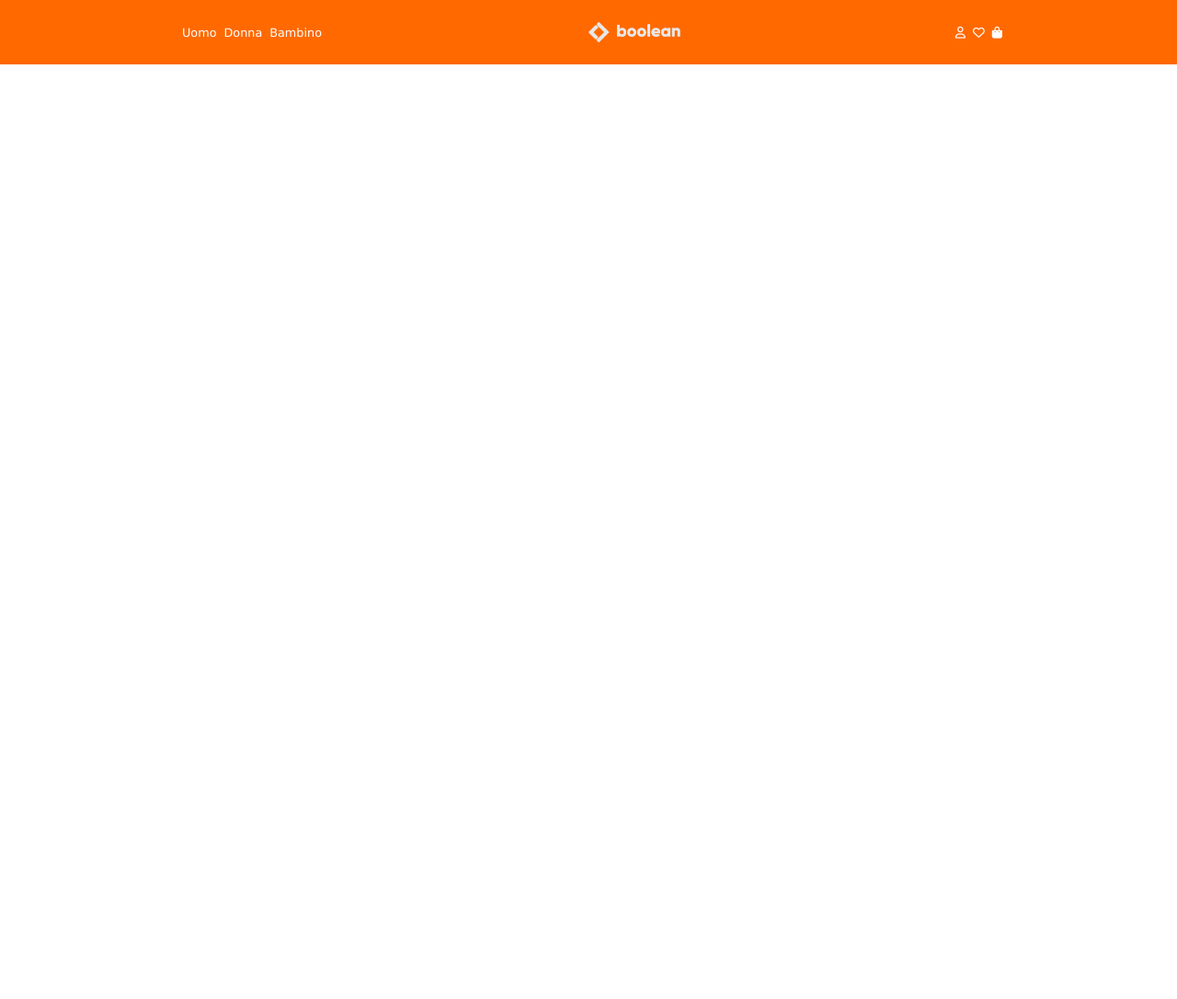
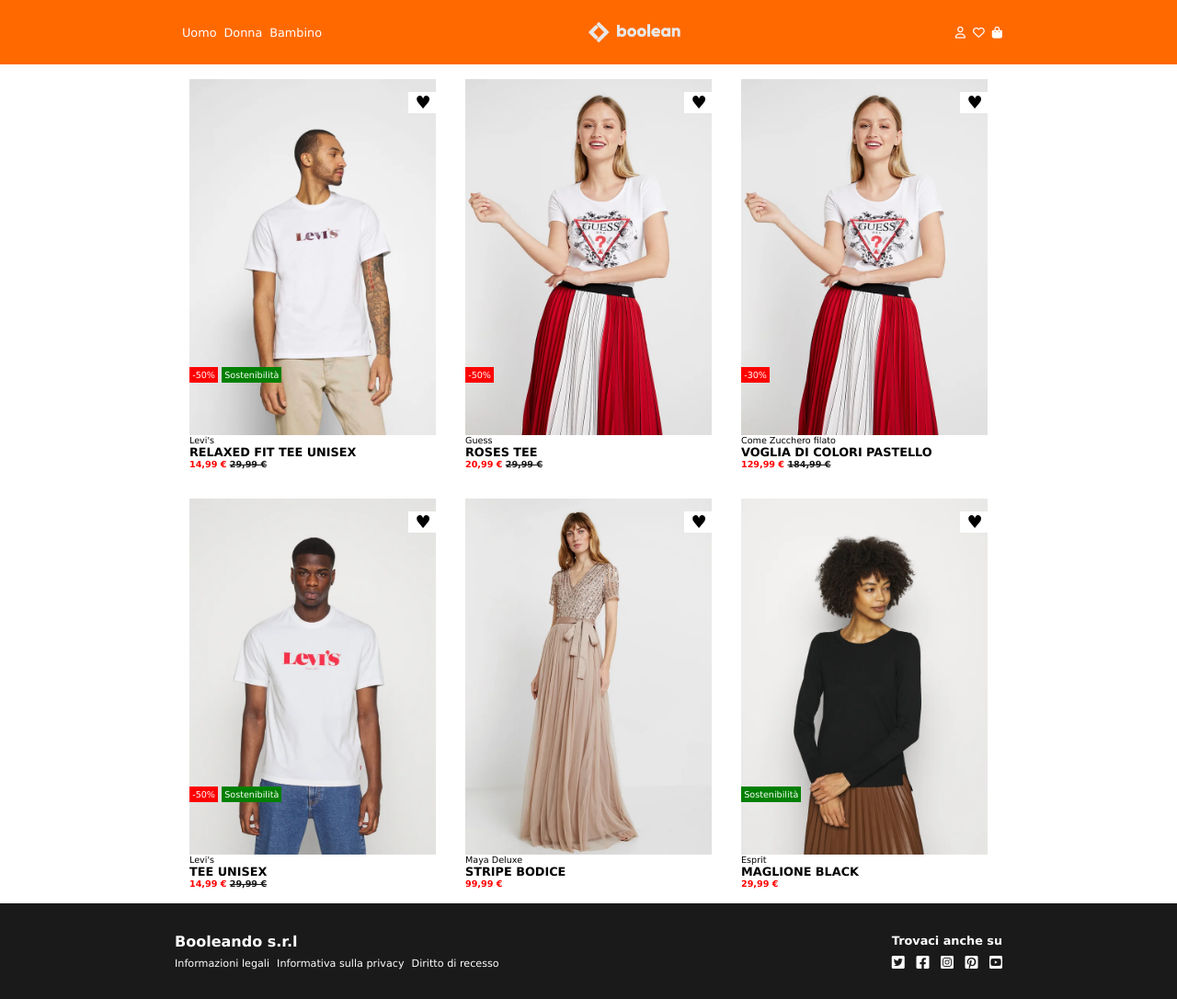
Before and after one commit to NicolaDiQuinzio/html-css-boolando, a plain HTML site: page index.html in a window 1280 px wide. Shown: the whole page at 92% size. Before the commit the page ends 800 px from the top, so only its background shows below. Drawn offline with Linux system fonts and the light colour scheme.

Commit message:
complete index html and css,need to fix hover

```diff
--- a/css/style.css
+++ b/css/style.css
@@ -1,24 +1,29 @@
+/* reset*/
 * {
   margin: 0;
   padding: 0;
   box-sizing: border-box;
 }
+
+/* colors */
 :root {
   --orange: #ff6900;
   --black: #1a1a1a;
   --green: #008000;
   --red: #ff0000;
 }
+
+/* body */
 body {
-  height: 100vh;
   font-family: Verdana, Geneva, Tahoma, sans-serif;
 }
+
+/* header */
 header {
   background-color: var(--orange);
   color: white;
   padding: 1.5rem;
 }
-
 .container {
   max-width: 900px;
   margin: 0 auto;
@@ -36,7 +41,97 @@ nav ul li {
 li {
   cursor: pointer;
 }
+
 /* main */
+.card img {
+  width: 100%;
+  display: block;
+}
+.card {
+  position: relative;
+  padding: 1rem;
+}
+.row {
+  display: flex;
+  flex-flow: row nowrap;
+  justify-content: center;
+  align-items: center;
+}
+.hearts {
+  background-color: white;
+  font-size: larger;
+  position: absolute;
+  text-align: center;
+  right: 10px;
+  top: 30px;
+  padding-left: 0.5rem;
+  padding-right: 0.7rem;
+}
+.hearts:hover {
+  color: red;
+}
+.sconto {
+  background-color: var(--red);
+  color: white;
+  position: absolute;
+  left: 16px;
+  bottom: 110px;
+  font-size: 0.6rem;
+  padding: 0.2rem;
+}
+.sostenibilità2 {
+  background-color: var(--green);
+  color: white;
+  position: absolute;
+  left: 16px;
+  bottom: 110px;
+  font-size: 0.6rem;
+  padding: 0.2rem;
+}
+.sostenibilità {
+  background-color: var(--green);
+  color: white;
+  position: absolute;
+  left: 51px;
+  bottom: 110px;
+  font-size: 0.6rem;
+  padding: 0.2rem;
+}
+.brand {
+  font-size: 0.6rem;
+}
+.bold {
+  font-size: 0.8rem;
+  font-weight: bold;
+}
+.price {
+  color: var(--red);
+  font-size: 0.6rem;
+  font-weight: bold;
+}
+.linetext {
+  text-decoration: line-through;
+  color: var(--black);
+}
+
+/* footer */
+footer {
+  background-color: #1a1a1a;
+  color: white;
+  padding: 2rem;
+}
+footer h3 {
+  font-size: 1rem;
+  padding-bottom: 0.5rem;
+}
+footer h4 {
+  font-size: 0.8rem;
+  padding-bottom: 0.5rem;
+}
+footer ul li {
+  font-size: 0.7rem;
+  padding-right: 0.5rem;
+}
 
 /* flex position */
 .displayflex {
@@ -51,10 +146,6 @@ li {
   align-items: center;
 }
 
-.flow-column {
-  flex-flow: column wrap;
-}
-
 .justify-center {
   justify-content: center;
 }
--- a/index.html
+++ b/index.html
@@ -36,8 +36,129 @@
           </ul>
           <!--/ users settings -->
         </nav>
+        <!-- /navbar -->
       </div>
     </header>
-    <main></main>
+    <!-- /main -->
+    <main class="container align-center">
+      <!-- first row -->
+      <div class="row">
+        <!-- 1 card -->
+        <div class="card">
+          <img src="./img/1.webp" alt="foto" />
+          <div class="hearts">&hearts;</div>
+          <span class="sconto">-50%</span>
+          <span class="sostenibilità"> Sostenibilità</span>
+          <div class="description">
+            <p class="brand">Levi's</p>
+            <p class="bold">RELAXED FIT TEE UNISEX</p>
+            <p class="price">
+              14,99 &euro;
+              <span class="linetext">29,99 &euro;</span>
+            </p>
+          </div>
+        </div>
+        <!-- /1 card -->
+        <!-- 2 card -->
+        <div class="card">
+          <img src="./img/2.webp" alt="foto" />
+          <div class="hearts">&hearts;</div>
+          <span class="sconto">-50%</span>
+          <div class="description">
+            <p class="brand">Guess</p>
+            <p class="bold">ROSES TEE</p>
+            <p class="price">
+              20,99 &euro;
+              <span class="linetext">29,99 &euro;</span>
+            </p>
+          </div>
+        </div>
+        <!-- /2 card -->
+        <!-- 3 card -->
+        <div class="card">
+          <img src="./img/2.webp" alt="foto" />
+          <div class="hearts">&hearts;</div>
+          <span class="sconto">-30%</span>
+          <div class="description">
+            <p class="brand">Come Zucchero filato</p>
+            <p class="bold">VOGLIA DI COLORI PASTELLO</p>
+            <p class="price">
+              129,99 &euro;
+              <span class="linetext">184,99 &euro;</span>
+            </p>
+          </div>
+        </div>
+      </div>
+      <!-- /3 card -->
+      <!-- /first row -->
+      <!-- second row -->
+      <div class="row">
+        <!-- 4 card -->
+        <div class="card">
+          <img src="./img/4.webp" alt="foto" />
+          <div class="hearts">&hearts;</div>
+          <span class="sconto">-50%</span>
+          <span class="sostenibilità"> Sostenibilità</span>
+          <div class="description">
+            <p class="brand">Levi's</p>
+            <p class="bold">TEE UNISEX</p>
+            <p class="price">
+              14,99 &euro;
+              <span class="linetext">29,99 &euro;</span>
+            </p>
+          </div>
+        </div>
+        <!-- /4 card -->
+        <!-- 5 card -->
+        <div class="card">
+          <img src="./img/5.webp" alt="foto" />
+          <div class="hearts">&hearts;</div>
+          <div class="description">
+            <p class="brand">Maya Deluxe</p>
+            <p class="bold">STRIPE BODICE</p>
+            <p class="price">99,99 &euro;</p>
+          </div>
+        </div>
+        <!-- /5 card -->
+        <!-- 6 card -->
+        <div class="card">
+          <img src="./img/6.webp" alt="foto" class="img1" />
+          <div class="hearts">&hearts;</div>
+          <span class="sostenibilità2"> Sostenibilità</span>
+          <div class="description">
+            <p class="brand">Esprit</p>
+            <p class="bold">MAGLIONE BLACK</p>
+            <p class="price">29,99 &euro;</p>
+          </div>
+        </div>
+      </div>
+      <!-- /6 card -->
+      <!--/ second row -->
+    </main>
+    <!-- /main -->
+    <!-- footer -->
+    <footer>
+      <div class="container displayflex align-center space-between">
+        <div>
+          <h3>Booleando s.r.l</h3>
+          <ul class="displayflex">
+            <li>Informazioni legali</li>
+            <li>Informativa sulla privacy</li>
+            <li>Diritto di recesso</li>
+          </ul>
+        </div>
+        <div>
+          <h4>Trovaci anche su</h4>
+          <div class="displayflex space-between">
+            <i class="fa-brands fa-square-twitter"></i>
+            <i class="fa-brands fa-square-facebook"></i>
+            <i class="fa-brands fa-square-instagram"></i>
+            <i class="fa-brands fa-square-pinterest"></i>
+            <i class="fa-brands fa-square-youtube"></i>
+          </div>
+        </div>
+      </div>
+    </footer>
+    <!-- /footer -->
   </body>
 </html>
```
